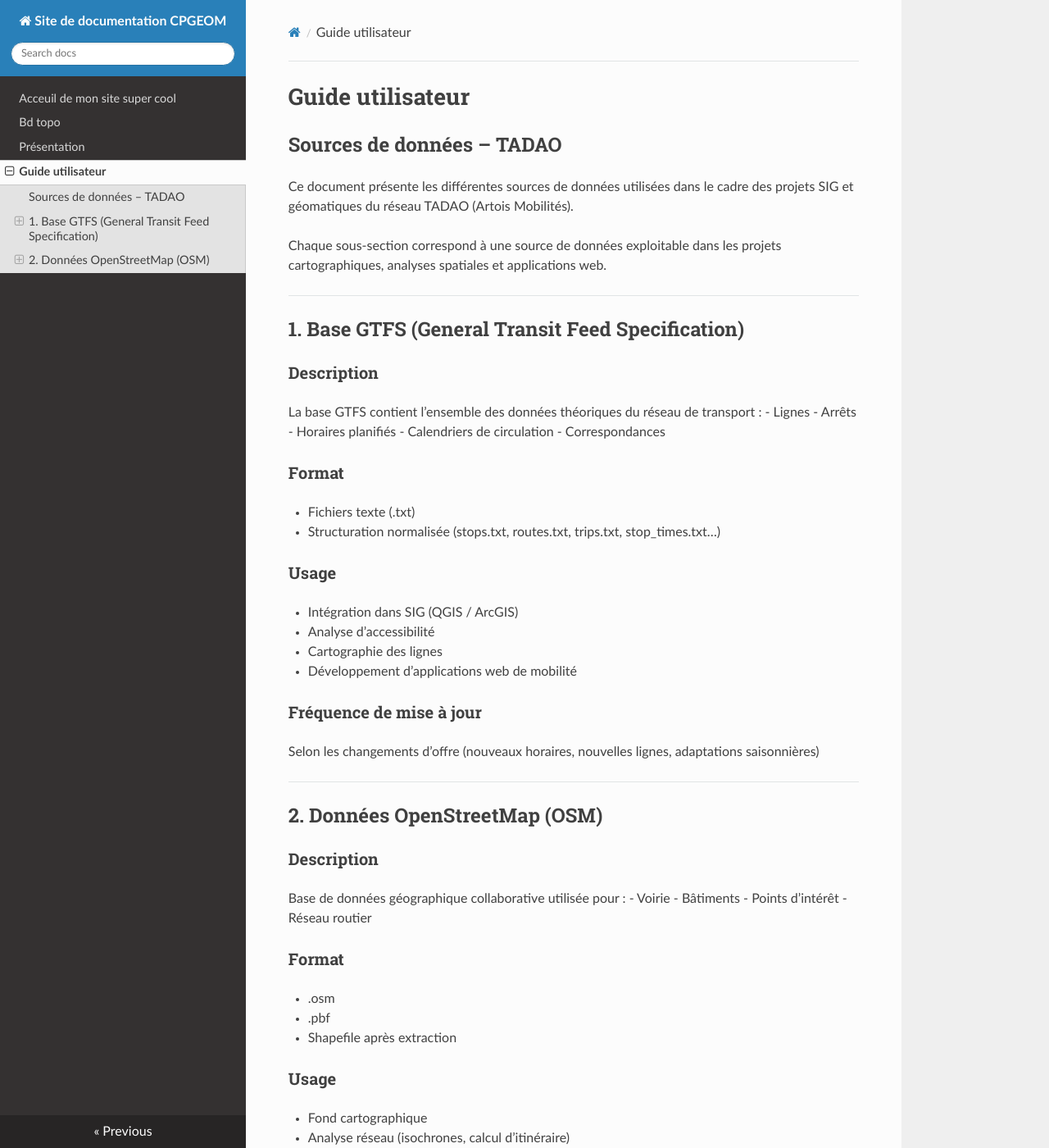
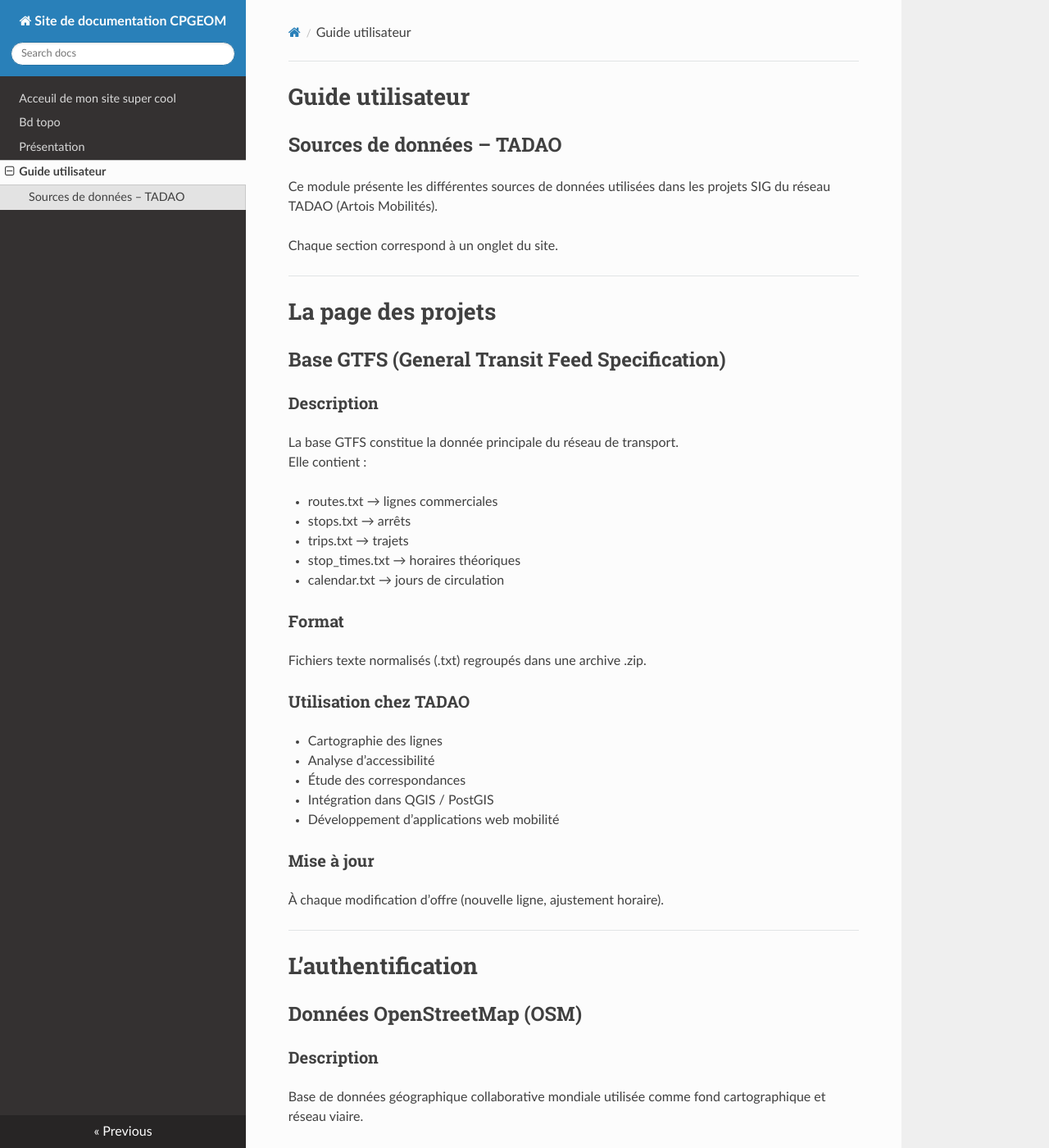
Before and after one commit to Mirjanaed/cpegeom_2026, an MkDocs documentation site: the page built from docs/sources_de_donnees.md, in a window 1280 px wide and 1400 px high. Shown: the whole window at 82% size. Built offline with MkDocs 1.6.1, drawn with Linux system fonts in a browser that asks for light colours; nearby versions of some CDN libraries; some of the changed text lies outside the part shown.

Commit message:
menu sources de donnees

```diff
--- a/docs/sources_de_donnees.md
+++ b/docs/sources_de_donnees.md
@@ -1,186 +1,152 @@
 # Guide utilisateur
 ## Sources de données – TADAO
 
-Ce document présente les différentes sources de données utilisées dans le cadre des projets SIG et géomatiques du réseau TADAO (Artois Mobilités).
+Ce module présente les différentes sources de données utilisées dans les projets SIG du réseau TADAO (Artois Mobilités).
 
-Chaque sous-section correspond à une source de données exploitable dans les projets cartographiques, analyses spatiales et applications web.
+Chaque section correspond à un onglet du site.
 
 ---
 
-## 1. Base GTFS (General Transit Feed Specification)
+# La page des projets
+## Base GTFS (General Transit Feed Specification)
 
 ### Description
-La base GTFS contient l’ensemble des données théoriques du réseau de transport :
-- Lignes
-- Arrêts
-- Horaires planifiés
-- Calendriers de circulation
-- Correspondances
+La base GTFS constitue la donnée principale du réseau de transport.
+Elle contient :
+
+- routes.txt → lignes commerciales
+- stops.txt → arrêts
+- trips.txt → trajets
+- stop_times.txt → horaires théoriques
+- calendar.txt → jours de circulation
 
 ### Format
-- Fichiers texte (.txt)
-- Structuration normalisée (stops.txt, routes.txt, trips.txt, stop_times.txt…)
+Fichiers texte normalisés (.txt) regroupés dans une archive .zip.
 
-### Usage
-- Intégration dans SIG (QGIS / ArcGIS)
+### Utilisation chez TADAO
+- Cartographie des lignes
 - Analyse d’accessibilité
-- Cartographie des lignes
-- Développement d’applications web de mobilité
+- Étude des correspondances
+- Intégration dans QGIS / PostGIS
+- Développement d’applications web mobilité
 
-### Fréquence de mise à jour
-Selon les changements d’offre (nouveaux horaires, nouvelles lignes, adaptations saisonnières)
+### Mise à jour
+À chaque modification d’offre (nouvelle ligne, ajustement horaire).
 
 ---
 
-## 2. Données OpenStreetMap (OSM)
+# L’authentification
+## Données OpenStreetMap (OSM)
 
 ### Description
-Base de données géographique collaborative utilisée pour :
+Base de données géographique collaborative mondiale utilisée comme fond cartographique et réseau viaire.
+
+### Contenu exploité
 - Voirie
 - Bâtiments
 - Points d’intérêt
-- Réseau routier
+- Réseau cyclable
+- Réseau piéton
 
 ### Format
 - .osm
 - .pbf
-- Shapefile après extraction
+- Export en Shapefile ou GeoJSON
 
-### Usage
-- Fond cartographique
-- Analyse réseau (isochrones, calcul d’itinéraire)
-- Croisement avec les lignes TADAO
+### Utilisation chez TADAO
+- Fond cartographique web
+- Calcul d’itinéraires
+- Analyse réseau
+- Isochrones
+- Croisement avec les tracés GTFS
 
 ### Source
 https://www.openstreetmap.org
 
 ---
 
-# 3. Données IGN (BD TOPO / BD ORTHO)
+# Une carte simple
+## Données IGN (BD TOPO / BD ORTHO)
 
-## Description
-Données de référence produites par l’IGN :
-- Réseau routier précis
-- Bâtiments
+### Description
+Données de référence produites par l’Institut national de l’information géographique et forestière.
+
+### Contenu exploité
+- Réseau routier structuré
+- Bâtiments précis
 - Limites administratives
 - Orthophotographies
 
-## Format
+### Format
 - Shapefile
 - GeoPackage
-- WMS/WFS
+- WMS / WFS
 
-## Usage
-- Référentiel spatial officiel
-- Contrôle qualité des données OSM
+### Utilisation chez TADAO
+- Référentiel officiel
 - Production cartographique institutionnelle
-
-## Producteur
-Institut national de l'information géographique et forestière (IGN)
+- Vérification qualité OSM
+- Support aux études territoriales
 
 ---
 
-# 4. Données internes TADAO
+# Analyse avancée
+## Données internes TADAO
 
-## Description
-Données produites en interne :
+### Description
+Données produites par l’exploitation et le service mobilité.
+
+### Contenu exploité
 - Tracés réels des lignes
-- Localisation des arrêts terrain
-- Données d’exploitation
-- Points de montée/descente
-- Données billettiques (si accessibles)
+- Localisation terrain des arrêts
+- Données de fréquentation
+- Données billettiques
+- Statistiques d’exploitation
 
-## Format
+### Format
 - CSV
 - Excel
 - Base PostgreSQL/PostGIS
-- Shapefile
 
-## Usage
-- Analyse de fréquentation
-- Optimisation de lignes
-- Études de performance réseau
-- Tableaux de bord
+### Utilisation
+- Analyse de performance réseau
+- Optimisation des itinéraires
+- Tableaux de bord décisionnels
 
-## Sensibilité
-Données internes – diffusion restreinte
+### Sensibilité
+Données internes – diffusion restreinte.
 
 ---
 
-# 5. Limites administratives (INSEE / IGN)
+# Base technique
+## Modèle PostGIS
 
-## Description
-- Communes
-- IRIS
-- EPCI
-- Découpages statistiques
+### Description
+Base de données spatiale centralisée.
 
-## Format
-- Shapefile
-- GeoJSON
+### Technologies
+- PostgreSQL
+- PostGIS
+- Requêtes SQL spatiales
 
-## Usage
-- Analyse territoriale
-- Études de couverture réseau
-- Statistiques par commune
+### Utilisation
+- Stockage des couches SIG
+- Jointures spatiales
+- Backend d’applications cartographiques
+- Scripts Python automatisés
 
 ---
 
-# 6. Données GPS / SAEIV
+# Architecture du menu
 
-## Description
-Données issues des véhicules :
-- Position temps réel
-- Retards
-- Temps de parcours réel
-
-## Format
-- API
-- Base SQL
-- Flux temps réel
-
-## Usage
-- Analyse ponctualité
-- Étude vitesse commerciale
-- Optimisation exploitation
-- Cartographie temps réel
+Guide utilisateur
+├── La page des projets → GTFS
+├── L’authentification → OpenStreetMap
+├── Une carte simple → IGN
+├── Analyse avancée → Données internes
+└── Base technique → PostGIS
 
 ---
 
-# 7. Modèle de données PostGIS
-
-## Description
-Base de données spatiale centralisée utilisée pour :
-- Stockage des couches SIG
-- Jointures spatiales
-- Requêtes SQL géographiques
-
-## Technologies
-- PostgreSQL
-- PostGIS
-
-## Usage
-- Backend cartographique
-- API géospatiale
-- Traitement automatique Python
-
----
-
-# Architecture du site
-
-Guide utilisateur
-└── Sources de données TADAO
-    ├── GTFS
-    ├── OSM
-    ├── IGN
-    ├── Données internes
-    ├── Limites administratives
-    ├── GPS / SAEIV
-    └── PostGIS
-
----
-
-# Auteur
-
 Service géomatique – TADAO
 Technicien / Chef de projet en géomatique
```
Also changed, not shown: site/index.html, site/sources_de_donnees/index.html.
